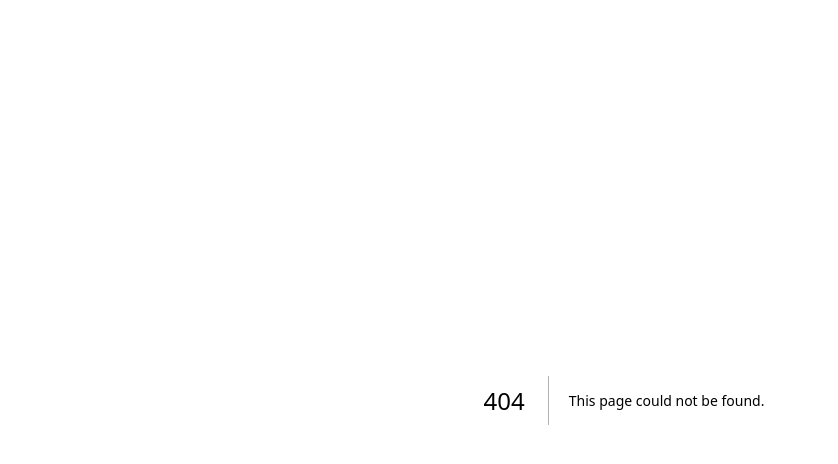
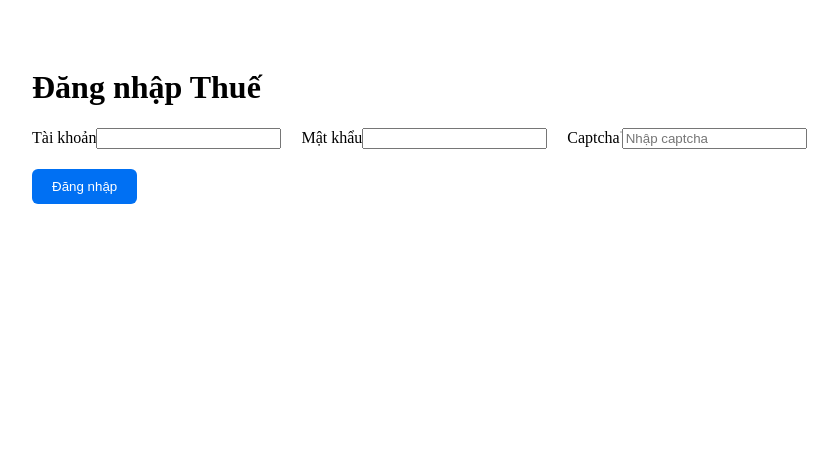
Before and after one commit to DungIT2k2/Acc_tools_fe, a Next.js app: page /module2 in a window 1280 px wide. Before the commit this address had no page. Shown: the top 464 px of the page, without its empty margins (16-854 px from the left). Built offline with nearby package versions, Linux system fonts and the light colour scheme; no server answers.

Commit message:
feat: add module2 login page and API integration

```diff
--- a/src/app/menu/page.tsx
+++ b/src/app/menu/page.tsx
@@ -16,7 +16,7 @@ export default function MenuPage() {
 
     const modules = [
         { name: "So khớp với file thuế", path: "/module" },
-        { name: "Chức năng 2", path: "/module-2" },
+        { name: "Lấy file thuế", path: "/module2" },
         { name: "Chức năng 3", path: "/module-3" },
         { name: "Chức năng 4", path: "/module-4" },
     ];
--- /dev/null
+++ b/src/app/module2/page.tsx
@@ -0,0 +1,115 @@
+"use client";
+
+import { useEffect, useState } from "react";
+import styles from "../../styles/module.module.css";
+import { useRouter } from "next/navigation";
+import apiTax from "@/src/lib/axiosCapcha";
+
+export default function Module2LoginPage() {
+    const [username, setUsername] = useState("");
+    const [password, setPassword] = useState("");
+    const [captcha, setCaptcha] = useState("");
+    const [captchaSvg, setCaptchaSvg] = useState("");
+    const [captchaKey, setCaptchaKey] = useState("");
+    const [tokenTax, setTokenTax] = useState("");
+
+    const router = useRouter();
+
+    // 👉 Load captcha
+    const loadCaptcha = async () => {
+        try {
+            const res = await apiTax.get("/captcha");
+            setCaptchaSvg(res.data.content);
+            setCaptchaKey(res.data.key);
+        } catch (err) {
+            console.error("Load captcha error", err);
+        }
+    };
+
+    useEffect(() => {
+        loadCaptcha();
+    }, []);
+
+    // 👉 Login
+    const handleLogin = async () => {
+        if (!username || !password || !captcha) {
+            alert("Vui lòng nhập đầy đủ thông tin");
+            return;
+        }
+
+        try {
+            const res = await apiTax.post("/security-taxpayer/authenticate", {
+                username,
+                password,
+                cvalue: captcha,
+                ckey: captchaKey,
+            });
+
+            // lưu token nếu có
+            setTokenTax(res.data.token);
+            router.push("/module2"); // chuyển sang trang bạn đang có
+        } catch (err: any) {
+            const message =
+                err?.response?.data?.message || "Đăng nhập thất bại";
+            alert(message);
+
+            // reload captcha nếu sai
+            loadCaptcha();
+        }
+    };
+
+    return (
+        <div className={styles.container}>
+            <h1>Đăng nhập Thuế</h1>
+
+            <div className={styles.uploadBox}>
+                <div>
+                    <label>Tài khoản</label>
+                    <input
+                        type="text"
+                        value={username}
+                        onChange={(e) => setUsername(e.target.value)}
+                    />
+                </div>
+
+                <div>
+                    <label>Mật khẩu</label>
+                    <input
+                        type="password"
+                        value={password}
+                        onChange={(e) => setPassword(e.target.value)}
+                    />
+                </div>
+
+                {/* CAPTCHA */}
+                <div>
+                    <label>Captcha</label>
+
+                    {/* render SVG */}
+                    <div
+                        style={{
+                            border: "1px solid #ccc",
+                            display: "inline-block",
+                            marginBottom: "10px",
+                            cursor: "pointer"
+                        }}
+                        onClick={loadCaptcha}
+                        dangerouslySetInnerHTML={{ __html: captchaSvg }}
+                    />
+
+                    <input
+                        type="text"
+                        placeholder="Nhập captcha"
+                        value={captcha}
+                        onChange={(e) => setCaptcha(e.target.value)}
+                    />
+                </div>
+            </div>
+
+            <button className={styles.button} onClick={handleLogin}>
+                Đăng nhập
+            </button>
+            <div>{tokenTax} </div>
+        </div>
+    );
+}
--- /dev/null
+++ b/src/lib/axiosCapcha.ts
@@ -0,0 +1,29 @@
+import axios from "axios";
+
+// Tạo instance Axios
+const apiTax = axios.create({
+    baseURL: "https://hoadondientu.gdt.gov.vn:30000",
+    timeout: 60000,
+    headers: {
+        "Content-Type": "application/json",
+    },
+});
+
+// Optional: interceptors để log hoặc handle error toàn cục
+apiTax.interceptors.request.use(
+    (config) => {
+        return config;
+    },
+    (error) => Promise.reject(error)
+);
+
+apiTax.interceptors.response.use(
+    (response) => response,
+    (error) => {
+        // Handle error toàn cục, ví dụ alert
+        console.error("API Error:", error.response?.data || error.message);
+        return Promise.reject(error);
+    }
+);
+
+export default apiTax;
```
